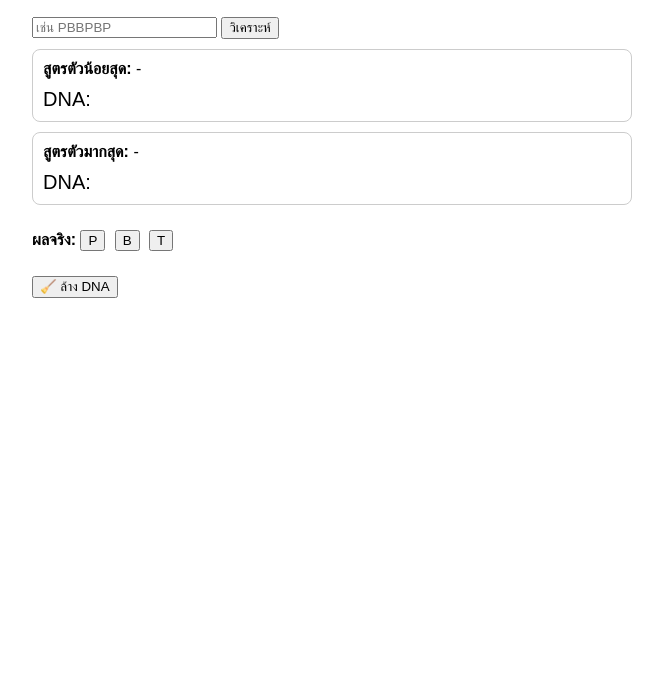
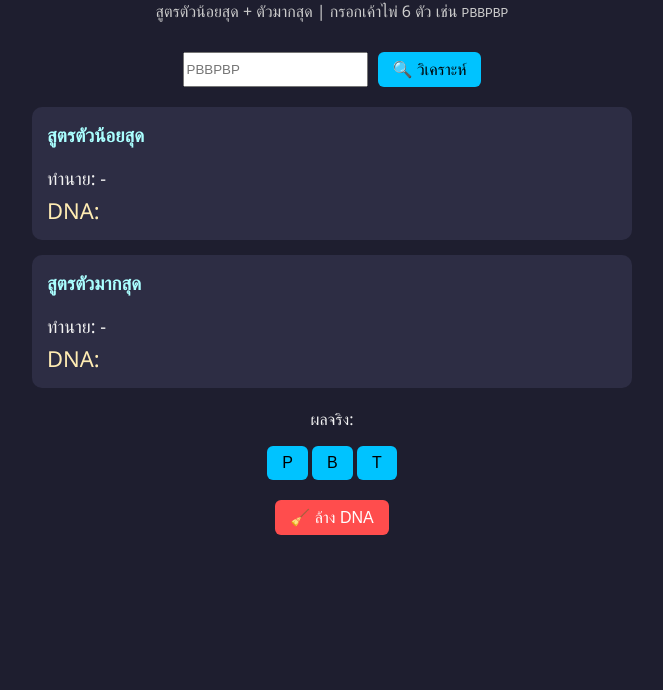
Before and after one commit to kenmimo279/koo, a plain HTML site: page index.html in a window 1280 px wide. Shown: the part 110-800 px from the top of the page, without its empty margins (308-971 px from the left). Drawn offline with Linux system fonts and the light colour scheme.

Commit message:
Add files via upload

```diff
--- a/analyzer.js
+++ b/analyzer.js
@@ -74,6 +74,8 @@ function recordResult(actual) {
 
   document.getElementById('leastDNA').innerText = dnaLeast.join('');
   document.getElementById('mostDNA').innerText = dnaMost.join('');
+
+  document.getElementById('comboInput').value = '';
 }
 
 function resetDNA() {
--- a/index.html
+++ b/index.html
@@ -7,33 +7,35 @@
   <link rel="stylesheet" href="style.css">
 </head>
 <body>
-  <h2>🔍 Baccarat Analyzer V2</h2>
-  <p>สูตร: ตัวน้อยสุด + ตัวมากสุด (ใส่เค้าไพ่ 6 ตัว เช่น <b>PBBPBP</b>)</p>
+  <h1>🎲 Baccarat Analyzer V2</h1>
+  <p class="desc">สูตรตัวน้อยสุด + ตัวมากสุด | กรอกเค้าไพ่ 6 ตัว เช่น <code>PBBPBP</code></p>
 
-  <div>
-    <input id="comboInput" maxlength="6" placeholder="เช่น PBBPBP">
-    <button onclick="analyze()">วิเคราะห์</button>
+  <div class="input-area">
+    <input id="comboInput" maxlength="6" placeholder="PBBPBP">
+    <button onclick="analyze()">🔍 วิเคราะห์</button>
   </div>
 
-  <div class="result-block">
-    <div><strong>สูตรตัวน้อยสุด:</strong> <span id="leastResult">-</span></div>
+  <div class="result-card">
+    <h3>สูตรตัวน้อยสุด</h3>
+    <div class="result">ทำนาย: <span id="leastResult">-</span></div>
     <div class="dna">DNA: <span id="leastDNA"></span></div>
   </div>
 
-  <div class="result-block">
-    <div><strong>สูตรตัวมากสุด:</strong> <span id="mostResult">-</span></div>
+  <div class="result-card">
+    <h3>สูตรตัวมากสุด</h3>
+    <div class="result">ทำนาย: <span id="mostResult">-</span></div>
     <div class="dna">DNA: <span id="mostDNA"></span></div>
   </div>
 
-  <div class="section">
-    <strong>ผลจริง:</strong>
+  <div class="actions">
+    <p>ผลจริง:</p>
     <button onclick="recordResult('P')">P</button>
     <button onclick="recordResult('B')">B</button>
     <button onclick="recordResult('T')">T</button>
   </div>
 
-  <div class="section">
-    <button onclick="resetDNA()">🧹 ล้าง DNA</button>
+  <div class="actions">
+    <button class="reset-btn" onclick="resetDNA()">🧹 ล้าง DNA</button>
   </div>
 
   <script src="analyzer.js"></script>
--- a/style.css
+++ b/style.css
@@ -1,30 +1,86 @@
 
 body {
-  font-family: sans-serif;
-  padding: 20px;
+  font-family: 'Segoe UI', sans-serif;
+  background: #1e1e2f;
+  color: #f2f2f2;
+  padding: 30px;
   max-width: 600px;
   margin: auto;
 }
+
+h1 {
+  text-align: center;
+  color: #00f2ff;
+  margin-bottom: 10px;
+}
+
+.desc {
+  text-align: center;
+  color: #ccc;
+  margin-bottom: 30px;
+}
+
+.input-area {
+  display: flex;
+  justify-content: center;
+  gap: 10px;
+  margin-bottom: 20px;
+}
+
 input[type="text"] {
-  width: 120px;
-  font-size: 18px;
+  width: 140px;
+  padding: 8px;
+  font-size: 20px;
+  border-radius: 6px;
+  border: none;
+  outline: none;
   text-align: center;
 }
-.section {
+
+button {
+  padding: 8px 15px;
+  font-size: 16px;
+  border: none;
+  border-radius: 6px;
+  background: #00c3ff;
+  color: #000;
+  cursor: pointer;
+  transition: 0.3s;
+}
+
+button:hover {
+  background: #00f2ff;
+}
+
+.result-card {
+  background: #2d2d44;
+  padding: 15px;
+  margin-top: 15px;
+  border-radius: 10px;
+}
+
+.result-card h3 {
+  margin-top: 0;
+  color: #aaffff;
+}
+
+.result {
+  font-size: 18px;
+  margin-bottom: 5px;
+}
+
+.dna {
+  font-size: 22px;
+  word-wrap: break-word;
+  color: #ffecb3;
+}
+
+.actions {
+  text-align: center;
   margin-top: 20px;
 }
-.dna {
-  font-size: 20px;
-  margin-top: 10px;
-  word-wrap: break-word;
+
+.reset-btn {
+  background: #ff4d4d;
+  color: white;
 }
-button {
-  margin-right: 5px;
-  margin-top: 5px;
-}
-.result-block {
-  padding: 10px;
-  border: 1px solid #ccc;
-  margin-top: 10px;
-  border-radius: 8px;
-}
```
